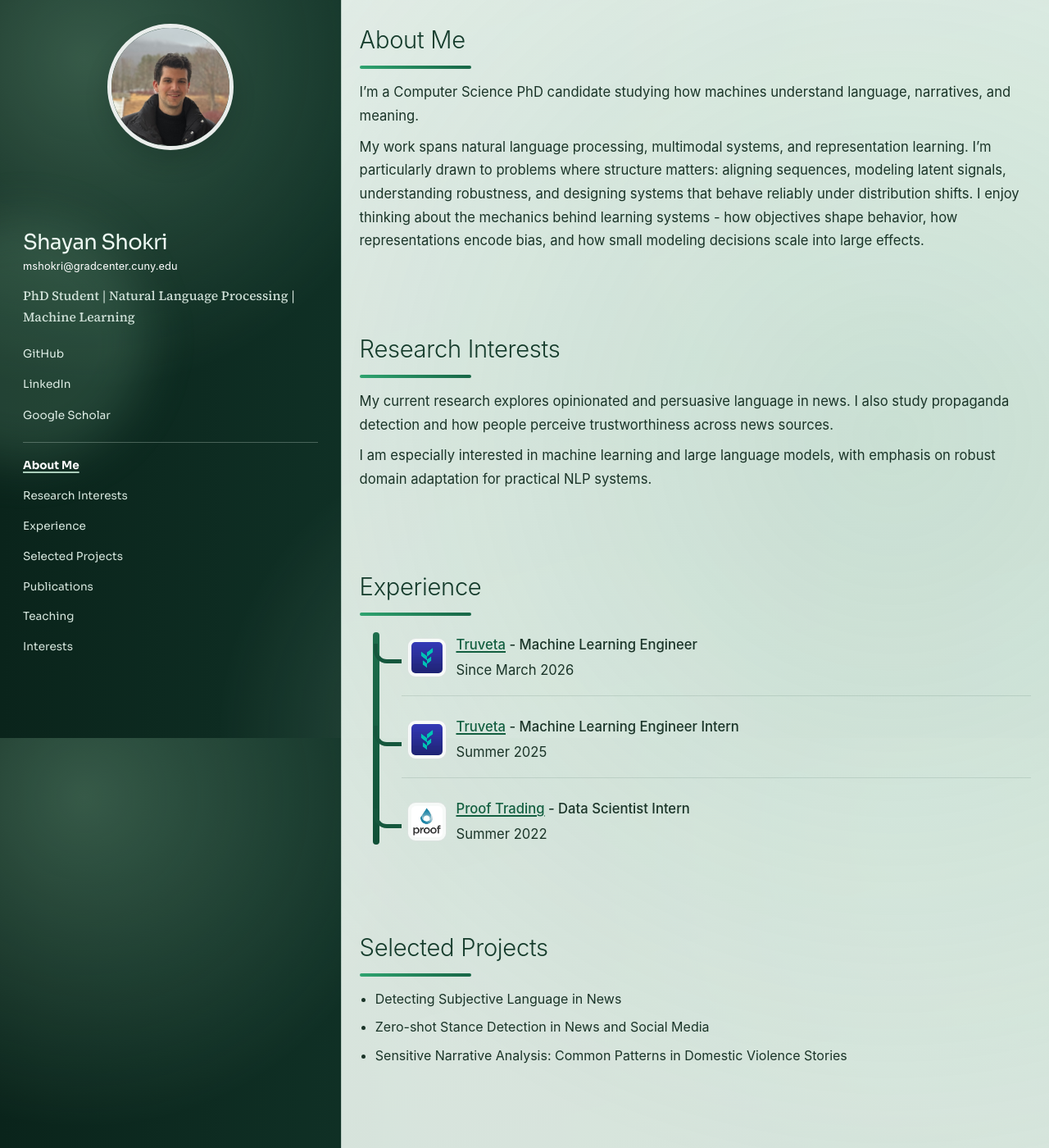
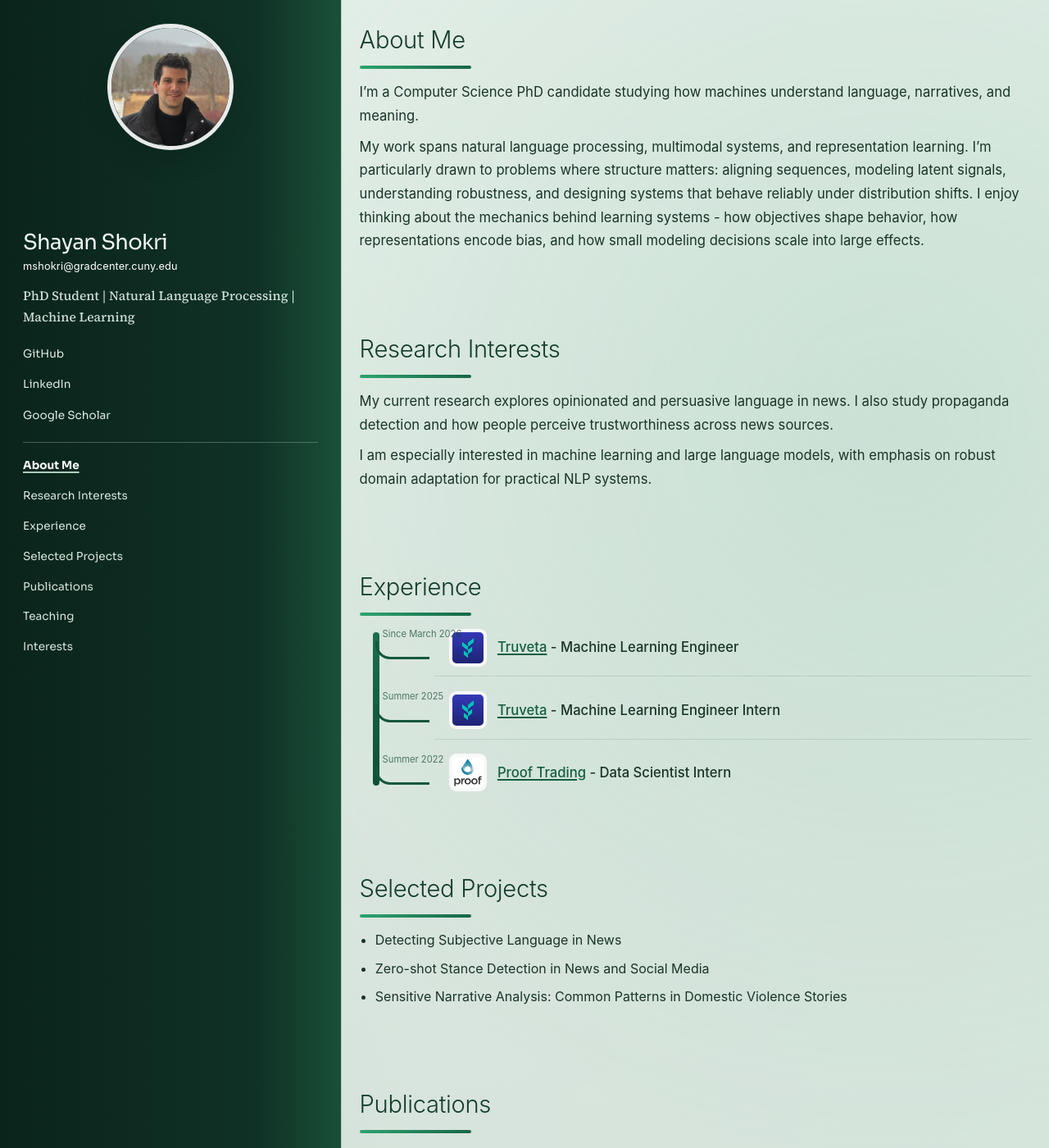
Before and after one commit to shaayaansh/shaayaansh.github.io, a Jekyll site: the page built from index.md, in a window 1280 px wide and 1400 px high. Shown: the whole window at 82% size. Built offline with Jekyll 4.4.1, drawn with Linux system fonts in a browser that asks for light colours.

Commit message:
Refine experience timeline branches and date placement

```diff
--- a/assets/css/custom.css
+++ b/assets/css/custom.css
@@ -25,6 +25,7 @@ body {
   padding: 0;
   min-height: 100%;
   background-color: var(--bg-1);
+  overscroll-behavior-y: none;
 }
 
 body {
@@ -37,7 +38,7 @@ body {
     radial-gradient(circle at 50% 100%, rgba(189, 220, 200, 0.2) 0%, transparent 34%),
     linear-gradient(90deg, #0a241b 0%, #103126 35%, #1a5139 100%);
   min-height: 100vh;
-  background-attachment: fixed;
+  background-attachment: scroll;
 }
 
 .page-shell {
@@ -89,6 +90,7 @@ body {
   padding: 1rem;
   z-index: 3;
   overflow-y: auto;
+  background: linear-gradient(90deg, #0a241b 0%, #103126 75%, rgba(26, 81, 57, 0.96) 100%);
 }
 
 .sidebar-card {
@@ -229,7 +231,7 @@ body {
   min-width: 0;
   margin-left: 416px;
   padding: 0;
-  min-height: 100vh;
+  min-height: 100dvh;
   background:
     radial-gradient(circle at 78% 16%, rgba(110, 175, 143, 0.18) 0%, transparent 32%),
     radial-gradient(circle at 92% 86%, rgba(86, 150, 120, 0.12) 0%, transparent 34%),
@@ -328,7 +330,7 @@ body {
   gap: 1.05rem;
   margin: 0.65rem 0 0.6rem;
   position: relative;
-  padding-left: 3.2rem;
+  padding-left: 5.7rem;
 }
 
 .experience-list::before {
@@ -349,19 +351,37 @@ body {
   gap: 0.72rem;
   border-bottom: 1px solid rgba(21, 60, 44, 0.12);
   padding-bottom: 0.66rem;
-  padding-left: 0.45rem;
+  padding-left: 1.1rem;
 }
 
 .experience-item::before {
   content: "";
   position: absolute;
-  left: -2.12rem;
-  top: 1.22rem;
-  width: 1.85rem;
-  height: 1.2rem;
-  border-left: 5px solid #15573d;
-  border-bottom: 5px solid #15573d;
-  border-bottom-left-radius: 16px;
+  left: -4.5rem;
+  top: 1.05rem;
+  width: 3.95rem;
+  height: 1.18rem;
+  border-left: 3px solid #15573d;
+  border-bottom: 3px solid #15573d;
+  border-bottom-left-radius: 18px;
+}
+
+.experience-branch-date {
+  position: absolute;
+  left: -3.95rem;
+  top: 0.08rem;
+  font-size: 0.7rem;
+  line-height: 1.2;
+  color: rgba(20, 71, 50, 0.7);
+  font-family:
+    "SF Pro Text",
+    "SF Pro Display",
+    -apple-system,
+    BlinkMacSystemFont,
+    "Helvetica Neue",
+    "Segoe UI",
+    sans-serif;
+  white-space: nowrap;
 }
 
 .experience-item:last-child {
@@ -401,13 +421,6 @@ body {
 .experience-company:focus-visible {
   text-decoration: underline;
   text-underline-offset: 2px;
-}
-
-.experience-date {
-  margin: 0.14rem 0 0;
-  font-size: 0.8rem;
-  line-height: 1.3;
-  color: rgba(22, 50, 38, 0.62);
 }
 
 .pub-item {
--- a/index.md
+++ b/index.md
@@ -19,24 +19,24 @@ I am especially interested in machine learning and large language models, with e
 {: #experience}
 <div class="experience-list">
   <article class="experience-item">
+    <span class="experience-branch-date">Since March 2026</span>
     <img class="experience-logo" src="/assets/images/logos/truveta.png" alt="Truveta logo">
     <div class="experience-content">
       <p class="experience-role"><a class="experience-company" href="https://www.truveta.com" target="_blank" rel="noopener noreferrer">Truveta</a> - Machine Learning Engineer</p>
-      <p class="experience-date">Since March 2026</p>
     </div>
   </article>
   <article class="experience-item">
+    <span class="experience-branch-date">Summer 2025</span>
     <img class="experience-logo" src="/assets/images/logos/truveta.png" alt="Truveta logo">
     <div class="experience-content">
       <p class="experience-role"><a class="experience-company" href="https://www.truveta.com" target="_blank" rel="noopener noreferrer">Truveta</a> - Machine Learning Engineer Intern</p>
-      <p class="experience-date">Summer 2025</p>
     </div>
   </article>
   <article class="experience-item">
+    <span class="experience-branch-date">Summer 2022</span>
     <img class="experience-logo" src="/assets/images/logos/proof-trading.png" alt="Proof Trading logo">
     <div class="experience-content">
       <p class="experience-role"><a class="experience-company" href="https://www.prooftrading.com" target="_blank" rel="noopener noreferrer">Proof Trading</a> - Data Scientist Intern</p>
-      <p class="experience-date">Summer 2022</p>
     </div>
   </article>
 </div>
```
